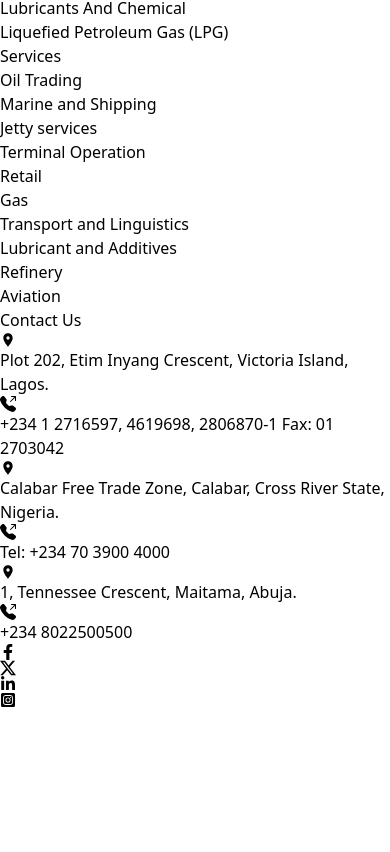
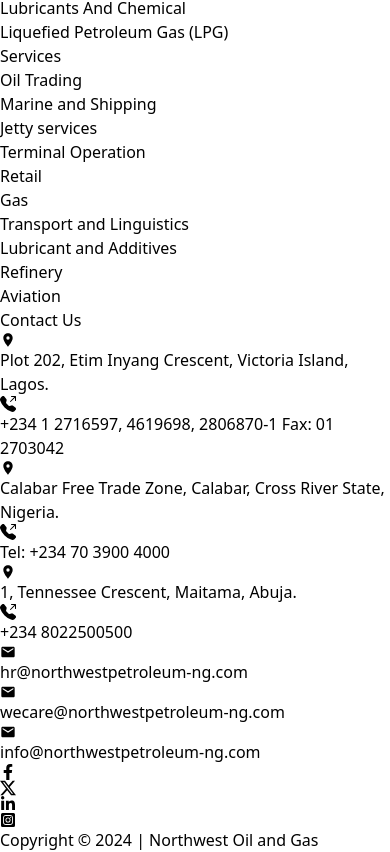
Before and after one commit to Kezmandre/Northwest, a React (Vite) app in the folder Northwest-page/: page / in a window 390 px wide. Shown: the part 1076-1928 px from the top of the page. Before the commit the page ends 1784 px from the top, so only its background shows below. Built offline with nearby package versions, Linux system fonts and the light colour scheme.

Commit message:
responsive header and footer

```diff
--- /dev/null
+++ b/Northwest-page/src/Pages/HomePage.jsx
@@ -0,0 +1,12 @@
+import React from 'react'
+import Home from '../component/Home/Home'
+
+const HomePage = () => {
+  return (
+    <div>
+      <Home/>
+    </div>
+  )
+}
+
+export default HomePage
--- a/Northwest-page/src/Router.jsx
+++ b/Northwest-page/src/Router.jsx
@@ -1,6 +1,6 @@
 import { Route, Routes } from "react-router-dom";
 import Layout from "./component/Layout/Layout";
-import Home from "./Pages/Home";
+import Home from "./Pages/HomePage";
 
 const Router = () => {
   return (
--- a/Northwest-page/src/component/Footer/Footer.jsx
+++ b/Northwest-page/src/component/Footer/Footer.jsx
@@ -1,14 +1,17 @@
 import React from "react";
-import { MdLocationOn } from "react-icons/md";
+import { MdLocationOn,MdEmail } from "react-icons/md";
 import { BsFillTelephoneOutboundFill, BsTwitterX } from "react-icons/bs";
 import { FaFacebookF, FaLinkedinIn, FaInstagramSquare } from "react-icons/fa";
 import Logo from "../../component/Images/northwest_petroleum_logo.png";
 
 const Footer = () => {
+
+  const date = new Date()
   return (
+    <>
     <div className="w-full bg-[#0B6A42]  overflow-hidden">
-      <div className="w-[92%] mx-auto pb-6 pt-6 flex justify-between text-white font-Inter">
-        <div className="w-[80px]">
+      <div className="w-[90%] mx-auto pb-6 pt-6 flex-col lg:flex-row flex justify-between items-start text-white font-Inter">
+        <div className="w-[80px] mb-8 lg:mb-0">
           <img src={Logo} alt="" className="w-full" />
         </div>
         <div>
@@ -32,7 +35,7 @@
           </ul>
         </div>
         <div>
-          <h5 className="pb-4">Products</h5>
+          <h5 className="pb-4 mt-8 lg:mt-0">Products</h5>
           <ul className="text-[12px] space-y-4">
             {" "}
             <li className="hover:text-[#719532]">
@@ -53,7 +56,7 @@
           </ul>
         </div>
         <div>
-          <h5 className="pb-4">Services</h5>
+          <h5 className="pb-4 mt-8 lg:mt-0">Services</h5>
           <ul className="text-[12px] space-y-4">
             {" "}
             <li className="hover:text-[#719532]">
@@ -88,7 +91,7 @@
             </li>
           </ul>
         </div>
-        <div className="max-w-[350px]">
+        <div className="max-w-[350px] mt-8 lg:mt-0">
           Contact Us
           <div className="flex justify-start items-center space-x-3 mt-4">
             <MdLocationOn className="text-white" />
@@ -109,18 +112,30 @@
             </span>
           </div>
           <div className="flex justify-start items-center space-x-3 mt-4">
-            <BsFillTelephoneOutboundFill className="text-[12px]" />
+            <BsFillTelephoneOutboundFill className="text-[14px]" />
             <span className="text-[12px]">Tel: +234 70 3900 4000</span>
           </div>
           <div className="flex justify-start items-center space-x-3 mt-4">
             <MdLocationOn className="text-white" />
-            <span className="text-[12px]">
+            <span className="text-[14px]">
               1, Tennessee Crescent, Maitama, Abuja.
             </span>
           </div>
           <div className="flex justify-start items-center space-x-3 mt-4">
             <BsFillTelephoneOutboundFill className="text-[12px]" />
             <span className="text-[12px]">+234 8022500500</span>
+          </div>
+          <div className="flex justify-start items-center space-x-3 mt-4">
+            <MdEmail className="text-[12px]" />
+            <a href="mailto:hr@northwestpetroleum-ng.com" className="text-[12px]">hr@northwestpetroleum-ng.com</a>
+          </div>
+          <div className="flex justify-start items-center space-x-3 mt-4">
+            <MdEmail className="text-[12px]" />
+            <a href="mailto:wecare@northwestpetroleum-ng.com"  className="text-[12px]" >wecare@northwestpetroleum-ng.com</a>
+          </div>
+          <div className="flex justify-start items-center space-x-3 mt-4">
+            <MdEmail className="text-[12px]" />
+            <a href="mailto:info@northwestpetroleum-ng.com"  className="text-[12px]">info@northwestpetroleum-ng.com</a>
           </div>
           <div className=" flex justify-start items-center gap-4 mt-6">
             <div className="flex justify-center items-center w-[40px] h-[40px] rounded-full bg-white">
@@ -147,6 +162,12 @@
         </div>
       </div>
     </div>
+    <div className="bg-white p-8">
+      <div className="w-[92%] mx-auto font-Poppins text-center lg:text-start text-[#0B6A42]">
+        <span>Copyright &copy; {date.getFullYear()} | Northwest Oil and Gas</span>
+      </div>
+    </div>
+    </>
   );
 };
 
--- a/Northwest-page/src/component/Header/Header.jsx
+++ b/Northwest-page/src/component/Header/Header.jsx
@@ -23,7 +23,9 @@
             </div>
           </marquee>
         </div>
-        <div className="bg-white overflow-hidden">
+
+      </div>
+      <div className="m-0 sticky top-0 z-50 bg-white overflow-hidden">
           <div className="relative w-[92%] mx-auto p-4 flex justify-between items-center">
             <div className=" w-[50px] lg:w-[80px]">
               <img src={Logo} alt="" className="w-full" />
@@ -47,7 +49,6 @@
             </div>
           </div>
         </div>
-      </div>
       {toggle ? (
         <div className="lg:hidden fixed w-screen h-screen top-7 left-0 bg-white translate-x-0 duration-[950ms] z-20">
           <div className="absolute top-4 right-6">
--- a/Northwest-page/src/Pages/Home.jsx
+++ b/Northwest-page/src/component/Home/Home.jsx
@@ -2,7 +2,7 @@
 
 const Home = () => {
   return (
-    <div>Home</div>
+    <div className='bg-green-300 h-[70vh]'>Home</div>
   )
 }
 
```
